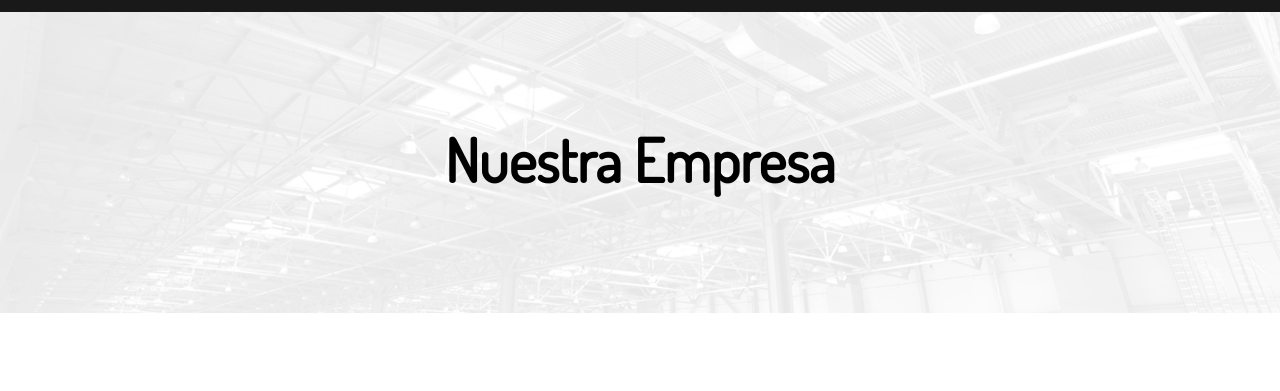
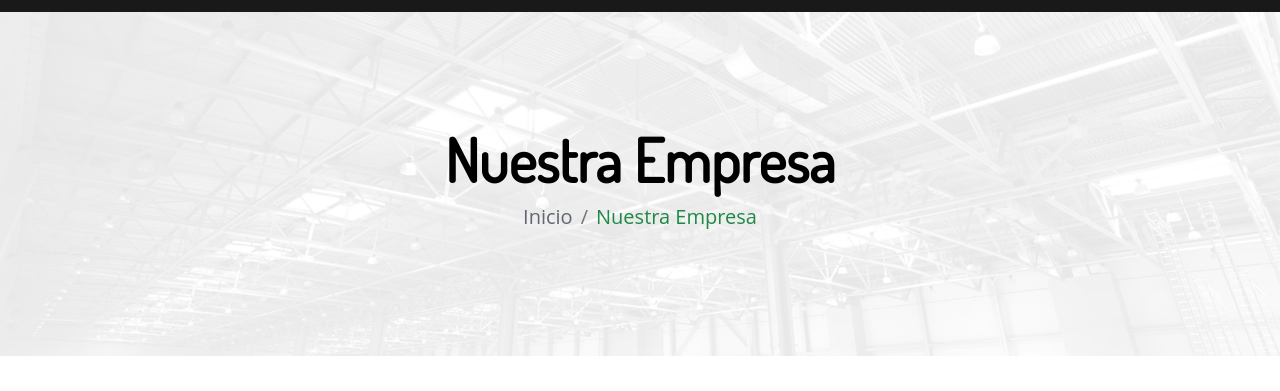
Before and after one commit to Raikox/almacen-sirius, a website: page views/empresa.html in a window 1280 px wide. Shown: the part 155-546 px from the top of the page. Drawn offline with nearby package versions, Linux system fonts and the light colour scheme; no server answers.

Commit message:
full SEO implementation

```diff
--- a/scss/_components.scss
+++ b/scss/_components.scss
@@ -375,3 +375,14 @@ input[name='panel'] {
   }
 
 }
+
+/* breadcrumb */
+.breadcrumb-item {
+  color: $paragraph-color;
+  a {
+    color: $paragraph-color;
+  }
+  &.active {
+    color: $main-color;
+  }
+}
--- a/views/empresa.html
+++ b/views/empresa.html
@@ -2,6 +2,14 @@
 <html lang="es">
 <head>
     <meta charset="UTF-8">
+    <title>Nuestra Empresa - Almacén Sirius | Perú</title>
+    <meta name="description" content="En Almacén Sirius aplicamos valores. Nuestra empresa tiene una misión con el cliente, el éxito.">
+    <meta name="keywords" content="valores, misión, visión, nuestra empresa, almacén aduanero.">
+    <meta name="locale" content="es_pe">
+    <meta name="robots" content="index">
+    <meta property="og:title" content="Nuestra Empresa - Almacén Sirius | Perú">
+    <meta property="og:description" content="En Almacén Sirius aplicamos valores. Nuestra empresa tiene una misión con el cliente, el éxito.">
+    <meta property="og:image" content="">
     <meta name="viewport"
           content="width=device-width, user-scalable=no, initial-scale=1.0, maximum-scale=1.0, minimum-scale=1.0">
     <meta http-equiv="X-UA-Compatible" content="ie=edge">
@@ -10,7 +18,7 @@
     <link href="https://fonts.googleapis.com/css2?family=Dosis&display=swap" rel="stylesheet">
     <link rel="stylesheet" href="../assets/bootstrap/css/bootstrap.css"> <!-- bootstrap -->
     <link rel="stylesheet" href="../assets/styles/style.css">
-    <title>Empresa - Almacén Sirius</title>
+
 </head>
 <body>
     <header>
@@ -87,8 +95,14 @@
             <div class="page-hero">
                 <div class="bg-overlay"></div>
                 <div class="container">
-                    <article class="d-flex justify-content-center align-items-center">
+                    <article class="d-flex flex-column justify-content-center align-items-center">
                         <h1 class="text-black">Nuestra Empresa</h1>
+                        <nav aria-label="ruta de exploración">
+                            <ol class="breadcrumb">
+                                <li class="breadcrumb-item"><a href="../index.html">Inicio</a></li>
+                                <li class="breadcrumb-item active" aria-current="page">Nuestra Empresa</li>
+                            </ol>
+                        </nav>
                     </article>
                 </div>
             </div>
```
Also changed, not shown: index.html (+9 -1 lines), views/contacto.html (+15 -2 lines), views/servicio-almacen.html (+15 -2 lines), views/servicio-logistica.html (+16 -2 lines), assets/styles/style.css, 1 other file.
